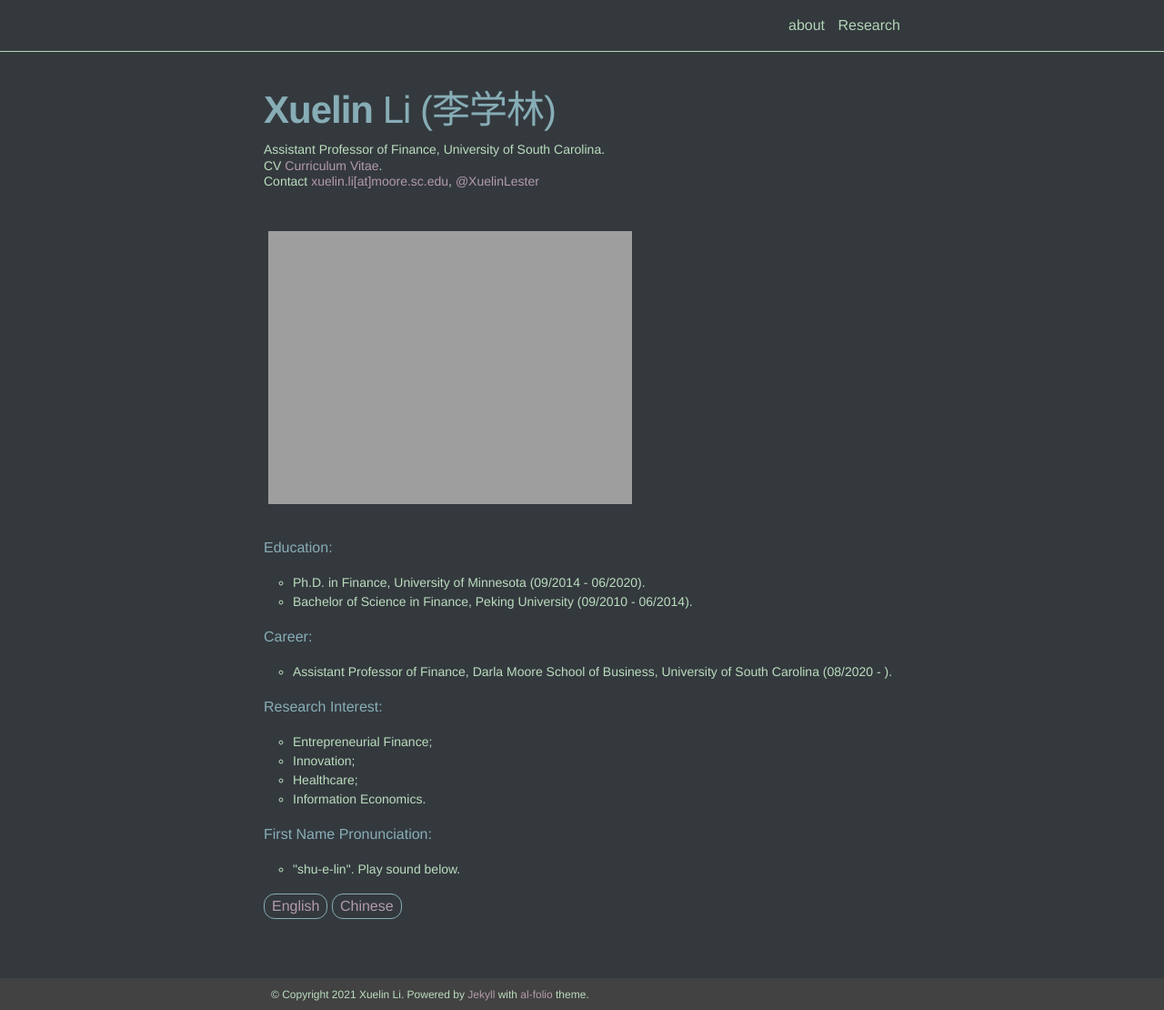
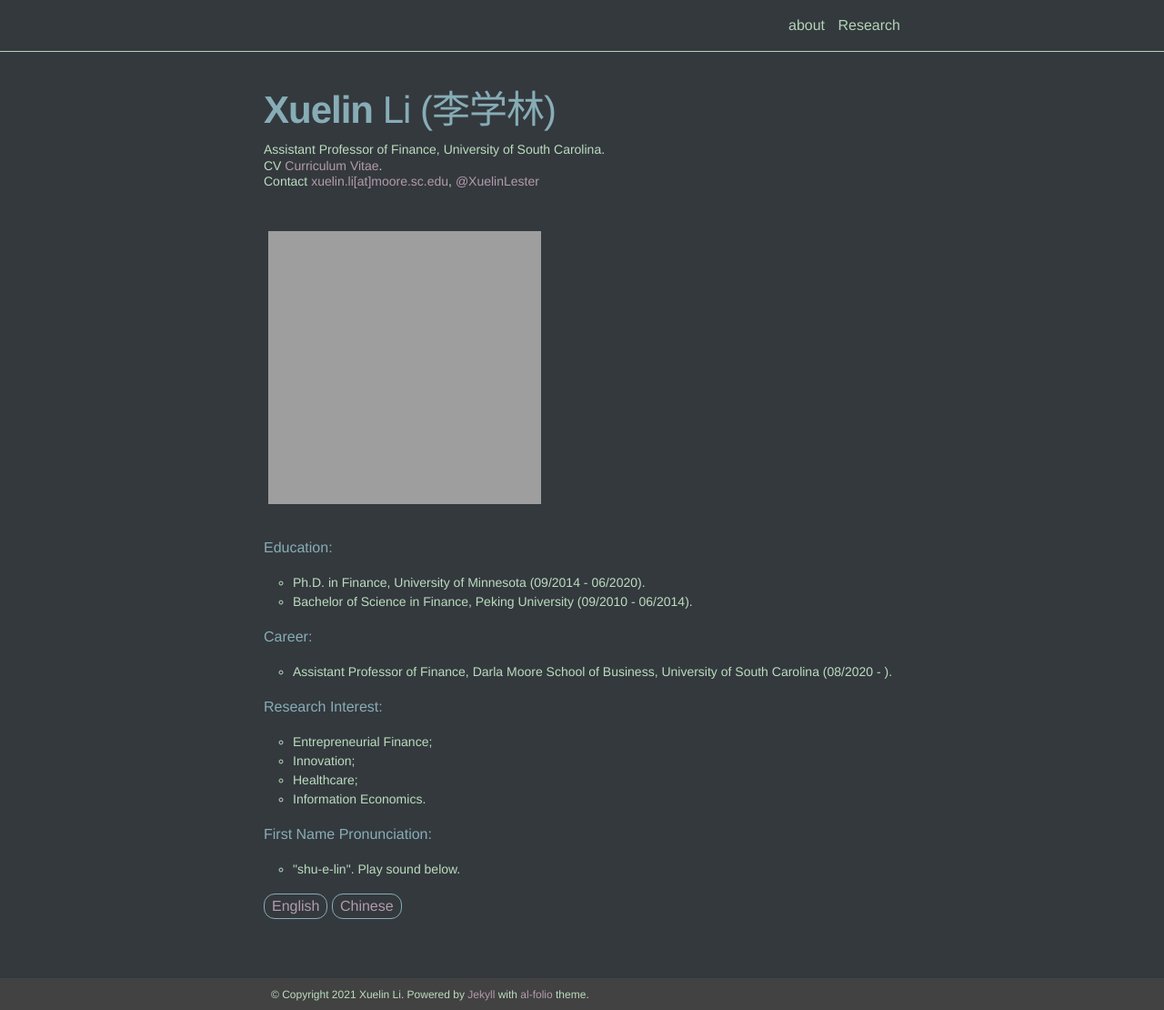
Before and after one commit to meizizhou/homepage, a Jekyll site: the page built from _pages/about.md, in a window 1280 px wide and 1110 px high. Shown: the whole window at 91% size. Built offline with Jekyll 4.4.1, drawn with Linux system fonts in a browser that asks for light colours.

Commit message:
Update about.html

```diff
--- a/_layouts/about.html
+++ b/_layouts/about.html
@@ -5,7 +5,7 @@ layout: page
 {% if page.profile %}
   <div class="profile col one {{ page.profile.align }}">
     {% if page.profile.image %}
-      <img class="one" src="{{ page.profile.image | prepend: '/assets/img/' | prepend: site.baseurl | prepend: site.url }}" style="width:400px;height:300px;">
+      <img class="one" src="{{ page.profile.image | prepend: '/assets/img/' | prepend: site.baseurl | prepend: site.url }}" style="width:300px;height:300px;">
     {% endif %}
   </div>
 {% endif %}
```
